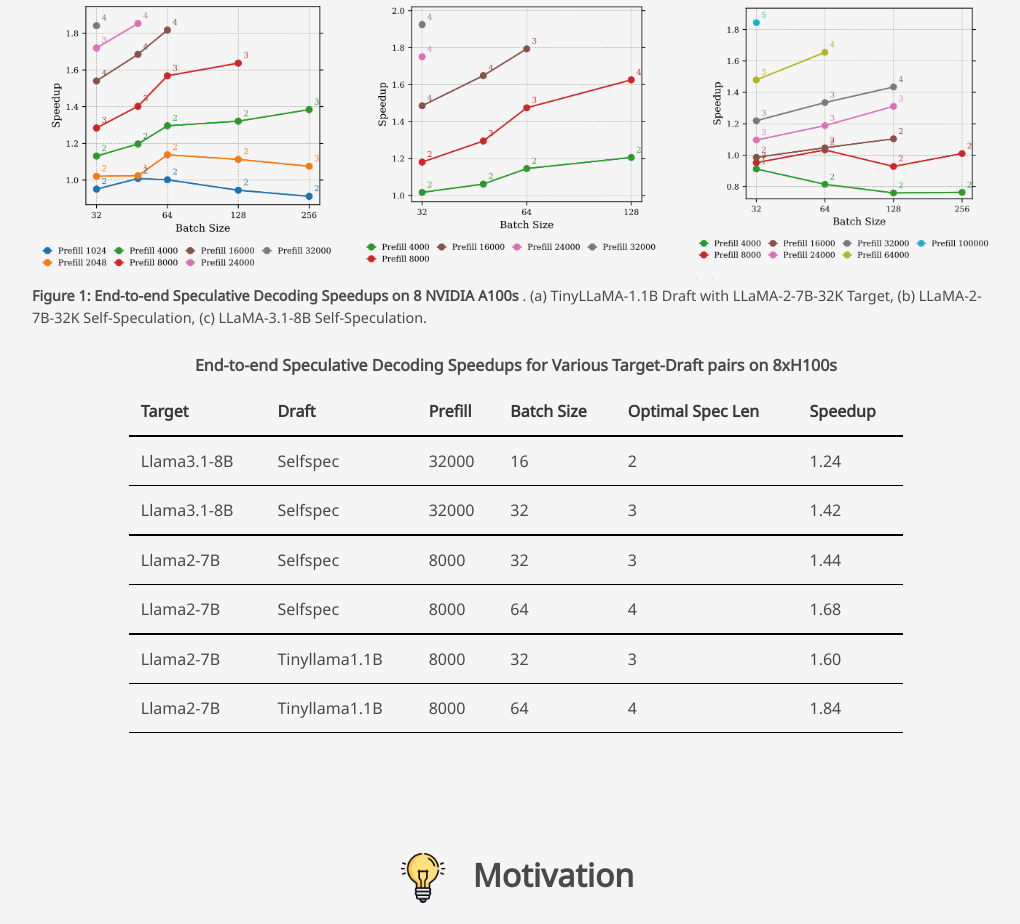
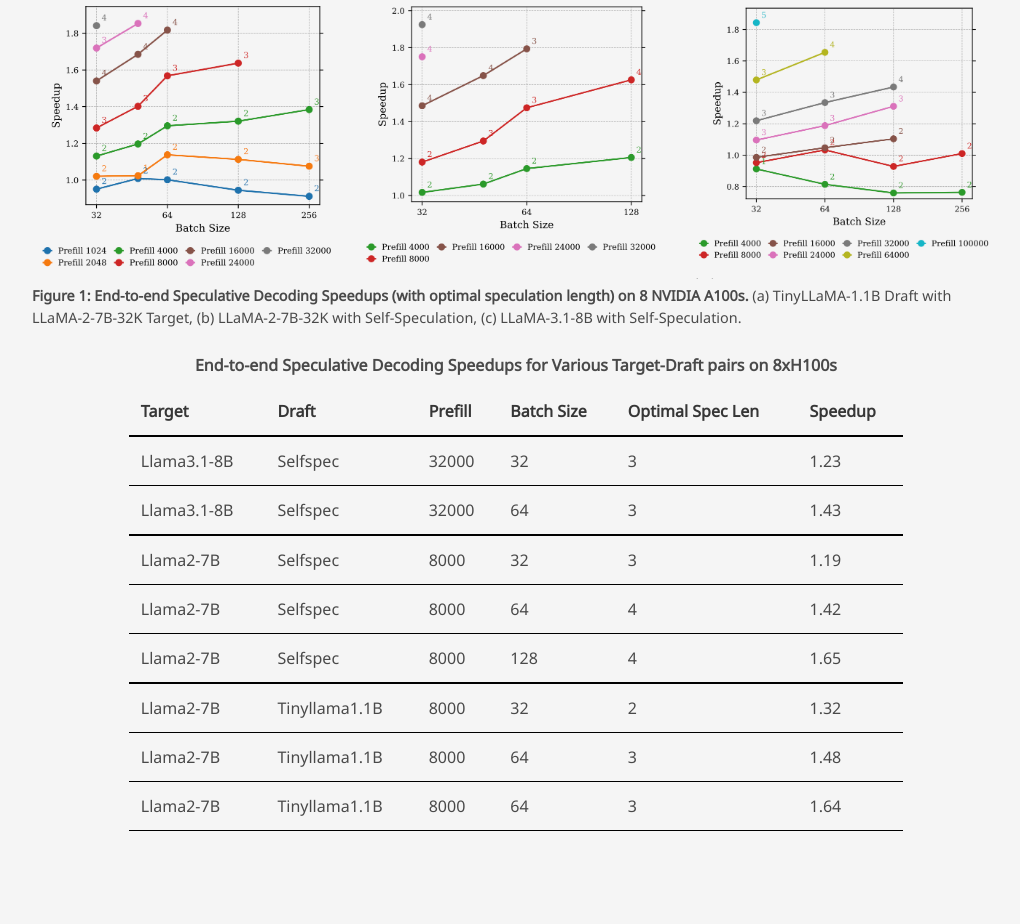
Before and after one commit to Infini-AI-Lab/MagicDec, a plain HTML site: page index.html in a window 1280 px wide. Shown: the part 1589-2513 px from the top of the page, without its empty margins (139-1159 px from the left). Drawn offline with nearby package versions, Linux system fonts and the light colour scheme; some packages are replaced by stand-ins of ours; some icons are missing; a web font is replaced by a local one.

Commit message:
minor changes

```diff
--- a/index.html
+++ b/index.html
@@ -258,7 +258,7 @@
             <figcaption style="font-size: 0.9em;">
               <!-- <strong>Figure 1: End-to-end Speculative Decoding Speedups for Various Target-Draft pairs on 8 NVIDIA A100s.</strong> -->
               <strong>
-                Figure 1: End-to-end Speculative Decoding Speedups on 8 NVIDIA A100s </strong>. (a) TinyLLaMA-1.1B Draft with LLaMA-2-7B-32K Target, (b) LLaMA-2-7B-32K Self-Speculation, (c) LLaMA-3.1-8B Self-Speculation.
+                Figure 1: End-to-end Speculative Decoding Speedups (with optimal speculation length) on 8 NVIDIA A100s. </strong> (a) TinyLLaMA-1.1B Draft with LLaMA-2-7B-32K Target, (b) LLaMA-2-7B-32K with Self-Speculation, (c) LLaMA-3.1-8B with Self-Speculation.
             </figcaption>
           </div>
 
@@ -282,7 +282,7 @@
               border-bottom: 2px solid black;
             }
             tr:nth-child(3) td,
-            tr:nth-child(5) td {
+            tr:nth-child(6) td {
               border-bottom: 2px solid black;
             }
           </style>
@@ -303,17 +303,17 @@
               <td>Llama3.1-8B</td>
               <td>Selfspec</td>
               <td>32000</td>
-              <td>16</td>
-              <td>2</td>
-              <td>1.24</td>
+              <td>32</td>
+              <td>3</td>
+              <td>1.23</td>
             </tr>
             <tr>
               <td>Llama3.1-8B</td>
               <td>Selfspec</td>
               <td>32000</td>
-              <td>32</td>
+              <td>64</td>
               <td>3</td>
-              <td>1.42</td>
+              <td>1.43</td>
             </tr>
             <tr>
               <td>Llama2-7B</td>
@@ -321,7 +321,7 @@
               <td>8000</td>
               <td>32</td>
               <td>3</td>
-              <td>1.44</td>
+              <td>1.19</td>
             </tr>
             <tr>
               <td>Llama2-7B</td>
@@ -329,23 +329,39 @@
               <td>8000</td>
               <td>64</td>
               <td>4</td>
-              <td>1.68</td>
+              <td>1.42</td>
+            </tr>
+            <tr>
+              <td>Llama2-7B</td>
+              <td>Selfspec</td>
+              <td>8000</td>
+              <td>128</td>
+              <td>4</td>
+              <td>1.65</td>
             </tr>
             <tr>
               <td>Llama2-7B</td>
               <td>Tinyllama1.1B</td>
               <td>8000</td>
               <td>32</td>
-              <td>3</td>
-              <td>1.60</td>
+              <td>2</td>
+              <td>1.32</td>
             </tr>
             <tr>
               <td>Llama2-7B</td>
               <td>Tinyllama1.1B</td>
               <td>8000</td>
               <td>64</td>
-              <td>4</td>
-              <td>1.84</td>
+              <td>3</td>
+              <td>1.48</td>
+            </tr>
+            <tr>
+              <td>Llama2-7B</td>
+              <td>Tinyllama1.1B</td>
+              <td>8000</td>
+              <td>64</td>
+              <td>3</td>
+              <td>1.64</td>
             </tr>
           </table>
           <br>
@@ -601,7 +617,7 @@
                 <img src="static/images/arithmetic_intensity.png" alt="Arithmetic Intensity" style="height: 400px; width: 400px; margin: 0 10px;" />
               </div>
               <figcaption style="margin-top: 10px; text-align: center;">
-                <strong>Figure 2: (a) KV, weights, activations, and compute times for different batch sizes </strong>(Self Speculation LLaMA-2-7B, Prefill length 4000) on the left
+                <strong>Figure 2: (a) KV loading, weights loading, activations loading, and compute times for different batch sizes </strong>(Self Speculation LLaMA-2-7B, Prefill length 4000) on the left
                 <br>
                 <strong>(b) Theoretical Arithmetic Intensity vs prefill length for different kinds of GPUs</strong>
                 (LLaMA-2-7B and LLaMA-3.1-8B models, Batch Size 256) on the right
```
